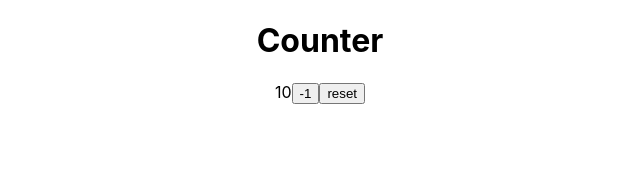
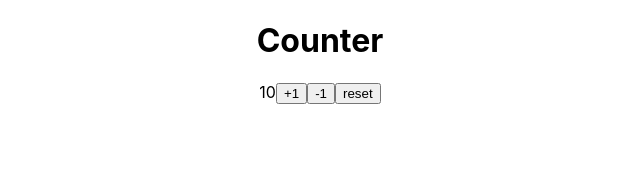
Before and after one commit to CarlosDanGomez/Homeworks, a React (Create React App) app in the folder my-app/: page / in a window 1280 px wide. Shown: the top 173 px of the page, without its empty margins (320-960 px from the left). Built offline with nearby package versions, Linux system fonts and the light colour scheme.

Commit message:
Edicion final

```diff
--- a/my-app/src/FirstApp.js
+++ b/my-app/src/FirstApp.js
@@ -5,6 +5,10 @@ import React, { useState } from 'react';
 
 const FirstApp = ( {value} ) => {
   const [val, setVal] = useState(value);
+  const counterAdd = () => {
+    setVal(val + 1);
+    console.log(val);
+  };
   const counterSubstract = () => {
     setVal(val - 1);
     console.log(val);
@@ -18,6 +22,7 @@ const FirstApp = ( {value} ) => {
     <>
       <h1>Counter</h1>
       <span>{val}</span>
+      <button onClick={() => counterSubstract()}>+1</button>
       <button onClick={() => counterSubstract()}>-1</button>
       <button onClick={() => counterReset()}> reset </button>
     </>
```
